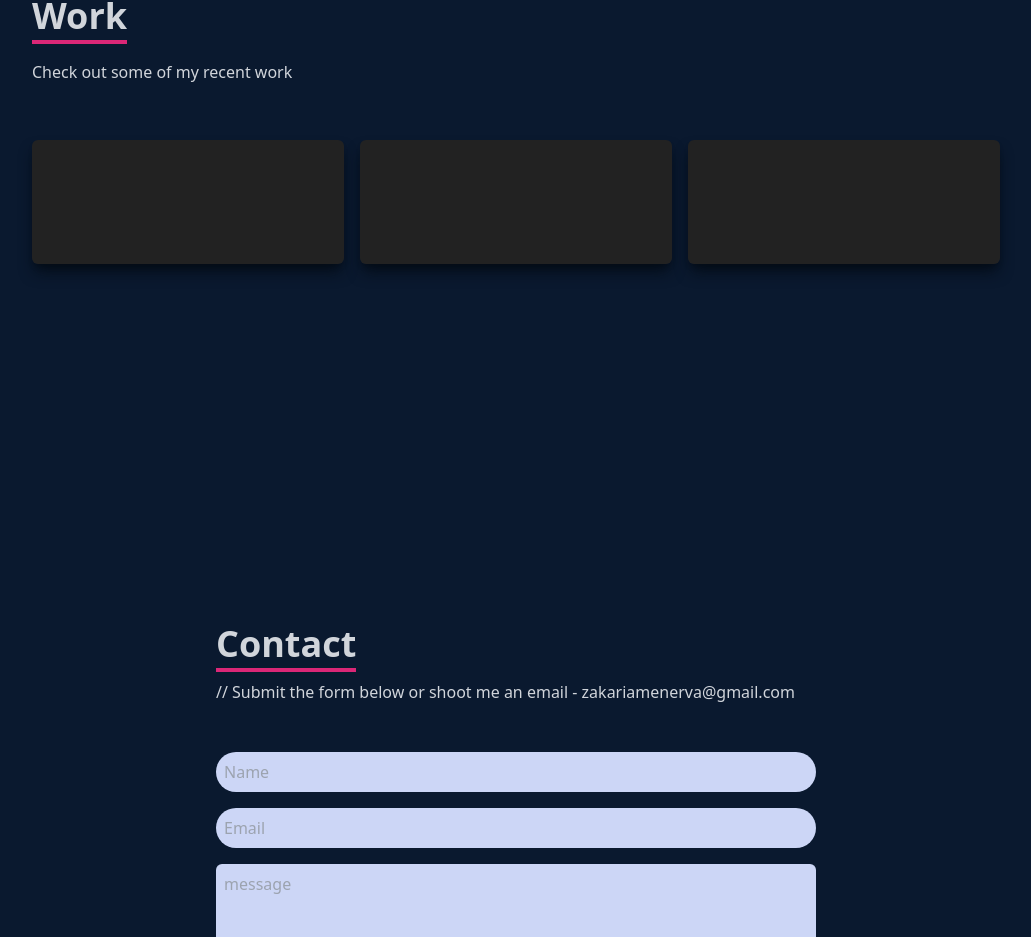
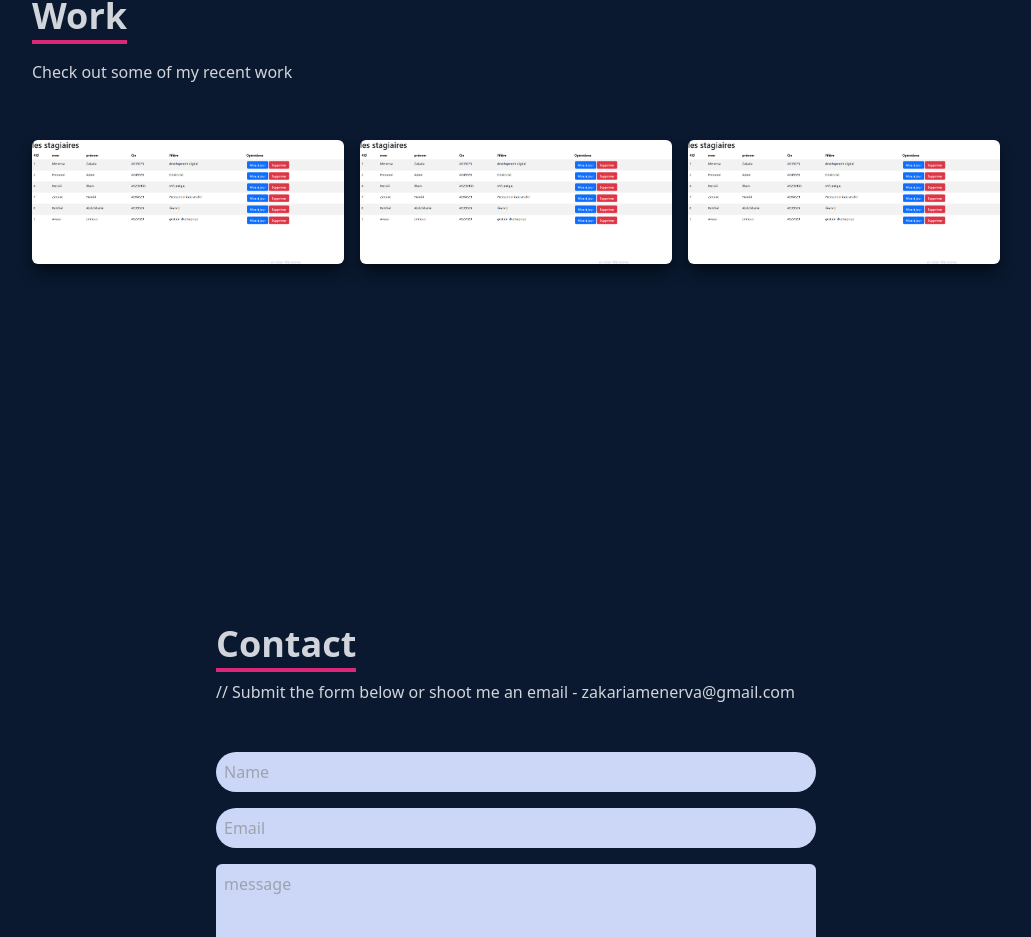
Before and after one commit to zakariamenerva/Portfolio, a React (Create React App) app: page / in a window 1280 px wide. Shown: the part 2670-3607 px from the top of the page, without its empty margins (124-1155 px from the left). Built offline with nearby package versions, Linux system fonts and the light colour scheme.

Commit message:
add Work1

```diff
--- a/src/components/Work.jsx
+++ b/src/components/Work.jsx
@@ -1,5 +1,5 @@
 import React from "react";
-import WorkImg from "../asset/work1.png";
+import WorkImg from "../asset/Work1.png";
 
 const Work = () => {
   return (
@@ -11,11 +11,17 @@
           </p>
           <p className="py-6">Check out some of my recent work</p>
         </div>
-        {/* container */}
+        {/* Container */}
         <div className="grid sm:grid-cols-2 md:grid-cols-3 gap-4">
           {/* Grid Item */}
+          {[...Array(3)].map((_, index) => (
             <div
-            style={{ backgroundImage: `url(${WorkImg})` }}
+              key={index}
+              style={{
+                backgroundImage: `url(${WorkImg})`,
+                backgroundSize: "cover",
+                backgroundPosition: "center",
+              }}
               className="shadow-lg shadow-[#040c16] group container rounded-md flex justify-center items-center mx-auto content-div"
             >
               {/* Hover Effects */}
@@ -24,67 +30,20 @@
                   Product management system
                 </span>
                 <div className="pt-8 text-center">
-                <a href="#" target={"_blank"}>
-                  <button className="text-center rounded-olg px-4 py-3 m-2 bg-white text-gray-700 font-bold text-lg">
+                  <a href="https://project-1303-sage.vercel.app/" target={"_blank"} rel="noopener noreferrer">
+                    <button className="text-center rounded-lg px-4 py-3 m-2 bg-white text-gray-700 font-bold text-lg">
                       Demo
                     </button>
                   </a>
-                <a href="#" target={"_blank"}>
-                  <button className="text-center rounded-olg px-4 py-3 m-2 bg-white text-gray-700 font-bold text-lg">
+                  <a href="#" target={"_blank"} rel="noopener noreferrer">
+                    <button className="text-center rounded-lg px-4 py-3 m-2 bg-white text-gray-700 font-bold text-lg">
                       Code
                     </button>
                   </a>
                 </div>
               </div>
             </div>
-
-          <div
-            style={{ backgroundImage: `url(${WorkImg})` }}
-            className="shadow-lg shadow-[#040c16] group container rounded-md flex justify-center items-center mx-auto content-div"
-          >
-            {/* Hover Effects */}
-            <div className="opacity-0 group-hover:opacity-100">
-              <span className="text-1xl font-bold text-white tracking-wider">
-                Product management system
-              </span>
-              <div className="pt-8 text-center">
-                <a href="#" target={"_blank"}>
-                  <button className="text-center rounded-olg px-4 py-3 m-2 bg-white text-gray-700 font-bold text-lg">
-                    Demo
-                  </button>
-                </a>
-                <a href="#" target={"_blank"}>
-                  <button className="text-center rounded-olg px-4 py-3 m-2 bg-white text-gray-700 font-bold text-lg">
-                    Code
-                  </button>
-                </a>
-              </div>
-            </div>
-          </div>
-          <div
-            style={{ backgroundImage: `url(${WorkImg})` }}
-            className="shadow-lg shadow-[#040c16] group container rounded-md flex justify-center items-center mx-auto content-div"
-          >
-            {/* Hover Effects */}
-            <div className="opacity-0 group-hover:opacity-100">
-              <span className="text-1xl font-bold text-white tracking-wider">
-                Product management system
-              </span>
-              <div className="pt-8 text-center">
-                <a href="#" target={"_blank"}>
-                  <button className="text-center rounded-olg px-4 py-3 m-2 bg-white text-gray-700 font-bold text-lg">
-                    Demo
-                  </button>
-                </a>
-                <a href="#" target={"_blank"}>
-                  <button className="text-center rounded-olg px-4 py-3 m-2 bg-white text-gray-700 font-bold text-lg">
-                    Code
-                  </button>
-                </a>
-              </div>
-            </div>
-          </div>
-
+          ))}
         </div>
       </div>
     </div>
```
Also changed, not shown: src/asset/work1.png. Lines whose indentation alone changed are shown as unchanged.
